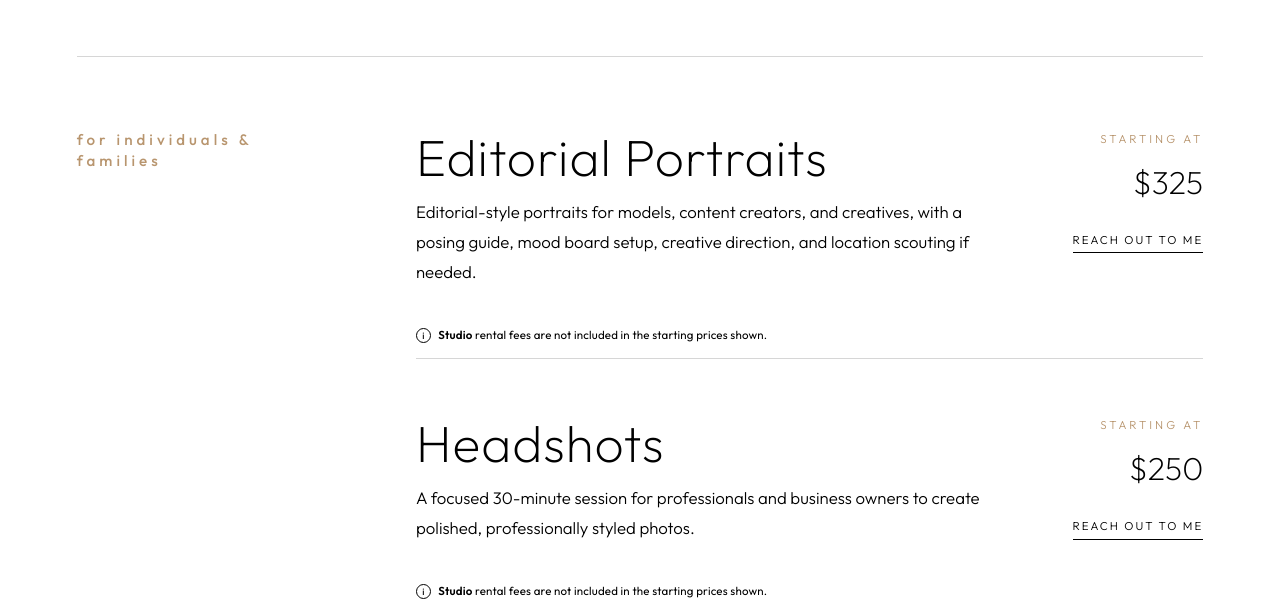
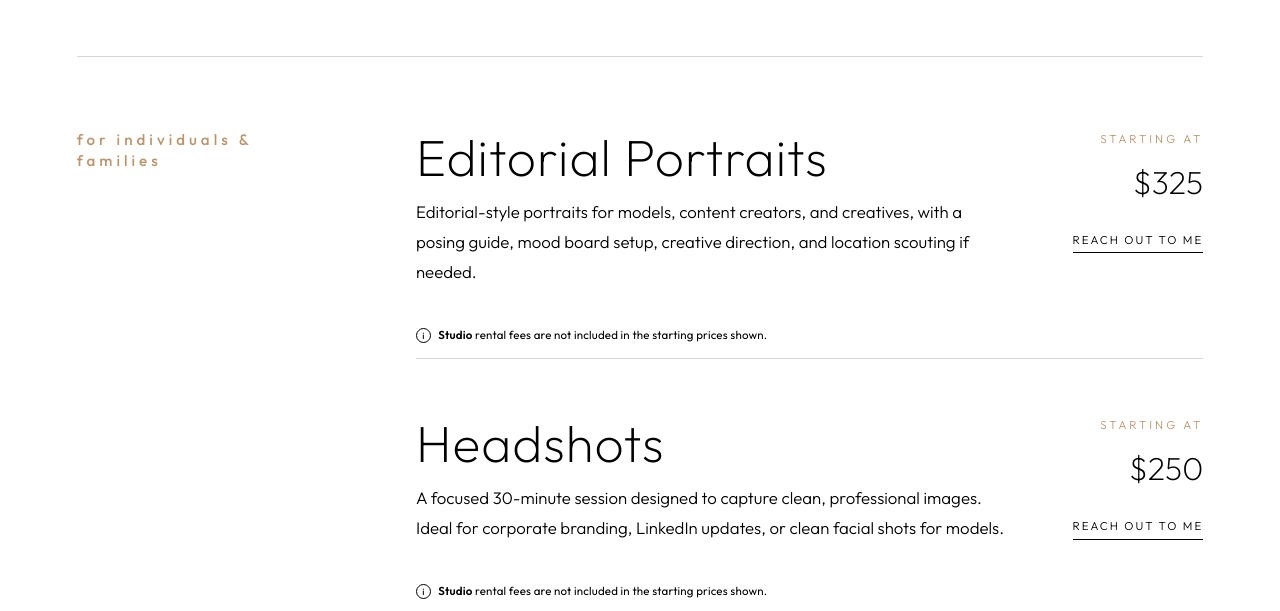
Before and after one commit to rukieonuwa/photography-website, a plain HTML site: page pricing.html in a window 1280 px wide. Shown: the part 136-747 px from the top of the page. Drawn offline with Linux system fonts and the light colour scheme.

Commit message:
Refine headshots session description

```diff
--- a/pricing.html
+++ b/pricing.html
@@ -334,7 +334,7 @@
                     <div class="offer-row">
                         <div>
                             <h3>Headshots</h3>
-                            <p>A focused 30-minute session for professionals and business owners to create polished, professionally styled photos.</p>
+                            <p>A focused 30-minute session designed to capture clean, professional images. Ideal for corporate branding, LinkedIn updates, or clean facial shots for models.</p>
                         </div>
                         <div class="starting-price">
                             <small>Starting at</small>
```
